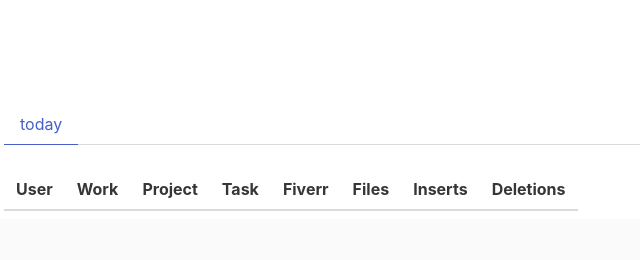
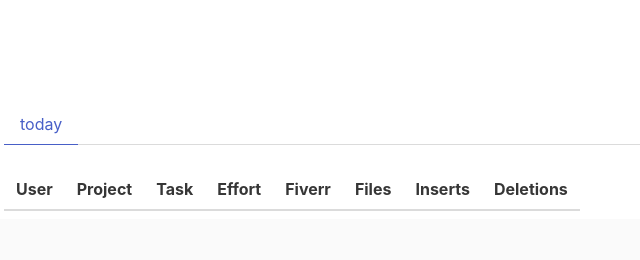
Before and after one commit to alkeicam/devjam, an Electron app: page app/index.html in a window 1600 px wide. Shown: the top 260 px of the page, 4-644 px from the left. Drawn offline with nearby package versions, Linux system fonts and the light colour scheme; no server answers.

Commit message:
look & feel

```diff
--- a/app/index.html
+++ b/app/index.html
@@ -67,9 +67,10 @@
         <thead>
           <tr>
             <th>User</th>
-            <th>Work</th>
+
             <th>Project</th>
             <th>Task</th>
+            <th>Effort</th>
             <th>Fiverr</th>
             <th>Files</th>
             <th>Inserts</th>
@@ -79,9 +80,10 @@
         <tbody>
             <tr rv-each-message="model.messages">
               <td>{message.user}</td>
-              <td>{message.work}</td>
+
               <td>{message.project}</td>
               <td>{message.task}</td>
+              <td>{message.work}</td>
               <td>{message.score}</td>
               <td>{message.files}</td>
               <td>{message.inserts}</td>
```
